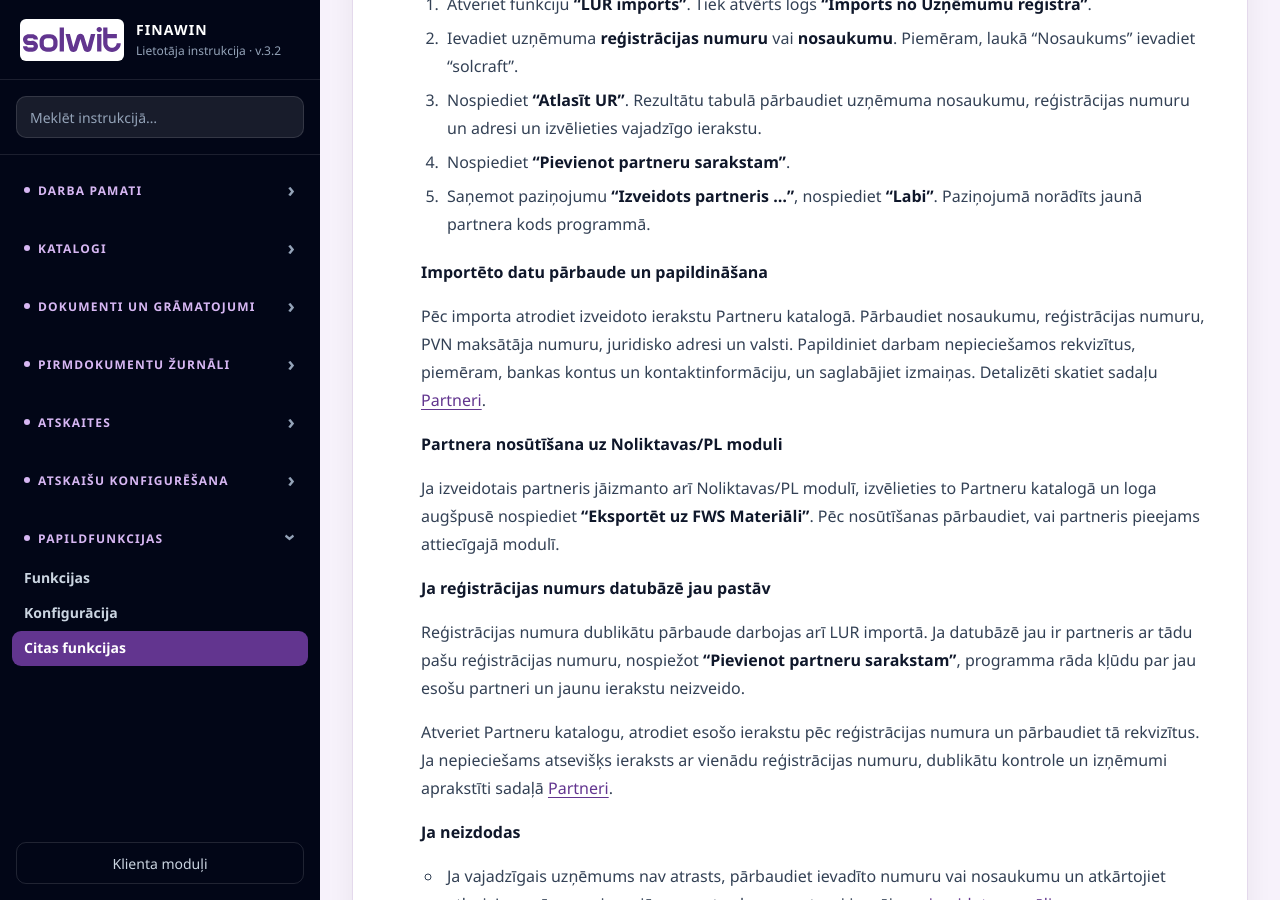
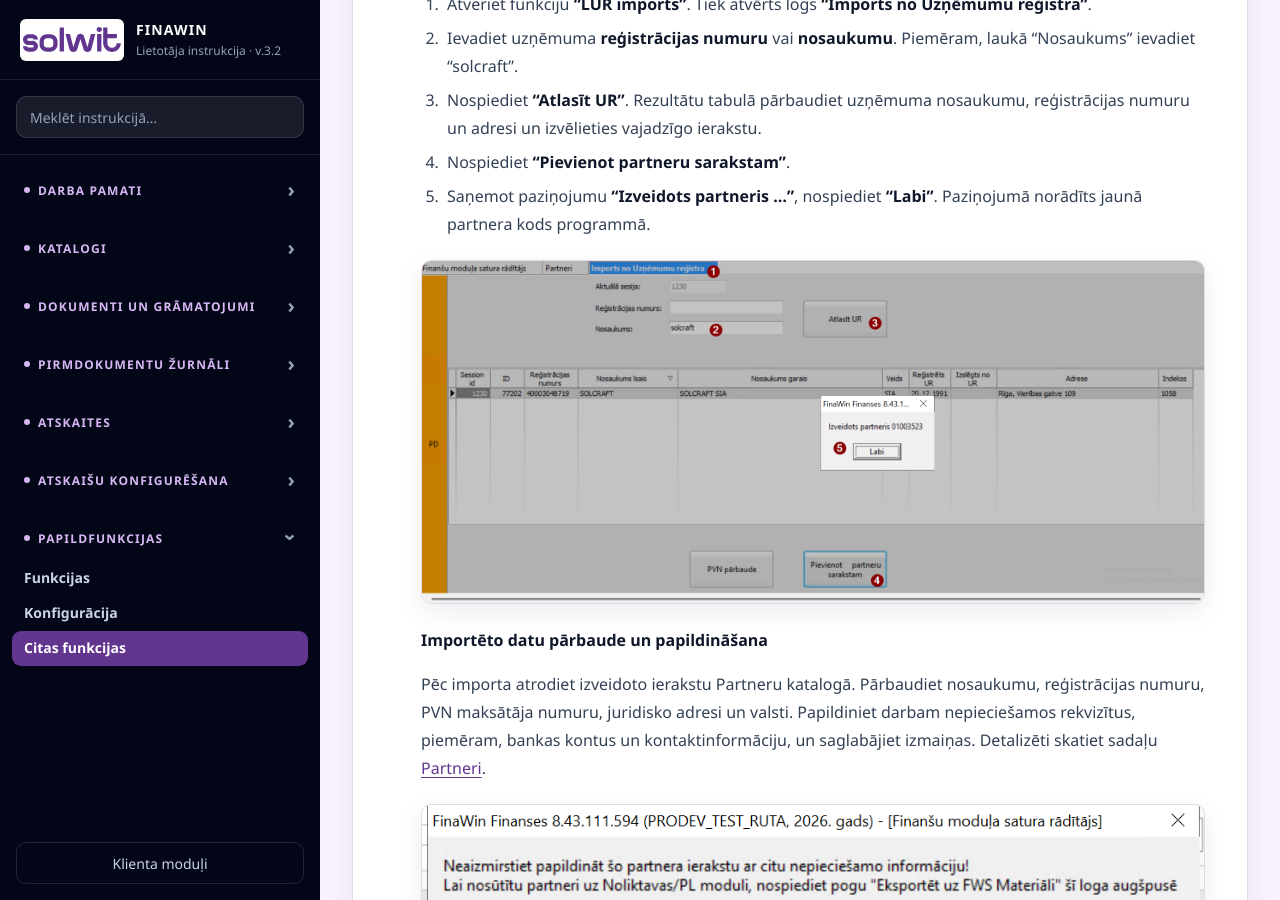
Before and after one commit to cymmtrwqp8-ctrl/finawin-instrukcija1, a Jekyll site: the page built from _docs/076-papildfunkcijas-citas-funkcijas.md, in a window 1280 px wide and 900 px high, scrolled down 1217 px. Built offline with Jekyll 4.4.1, drawn with Linux system fonts in a browser that asks for light colours.

Commit message:
Add approved screenshots to LUR import instructions

```diff
--- a/_docs/076-papildfunkcijas-citas-funkcijas.md
+++ b/_docs/076-papildfunkcijas-citas-funkcijas.md
@@ -38,15 +38,21 @@
     5. Saņemot paziņojumu **“Izveidots partneris …”**, nospiediet **“Labi”**. Paziņojumā norādīts jaunā partnera kods programmā.
 
 
+    <img src="{{ site.baseurl }}/assets/images/lur-imports-uznemuma-atlase.png" alt="LUR imports: uzņēmuma meklēšana, atlase, pievienošana partneru sarakstam un izveides apstiprinājums" />
+
     **Importēto datu pārbaude un papildināšana**
 
     Pēc importa atrodiet izveidoto ierakstu Partneru katalogā. Pārbaudiet nosaukumu, reģistrācijas numuru, PVN maksātāja numuru, juridisko adresi un valsti. Papildiniet darbam nepieciešamos rekvizītus, piemēram, bankas kontus un kontaktinformāciju, un saglabājiet izmaiņas. Detalizēti skatiet sadaļu <a href="{{ site.baseurl }}/docs/katalogi-partneri/">Partneri</a>.
 
 
+    <img src="{{ site.baseurl }}/assets/images/lur-imports-partnera-papildinasana.png" alt="Programmas atgādinājums papildināt importētā partnera rekvizītus un nosūtīt to uz Noliktavas/PL moduli" />
+
     **Partnera nosūtīšana uz Noliktavas/PL moduli**
 
     Ja izveidotais partneris jāizmanto arī Noliktavas/PL modulī, izvēlieties to Partneru katalogā un loga augšpusē nospiediet **“Eksportēt uz FWS Materiāli”**. Pēc nosūtīšanas pārbaudiet, vai partneris pieejams attiecīgajā modulī.
 
+
+    <img src="{{ site.baseurl }}/assets/images/lur-imports-eksports-uz-fws.png" alt="Izveidotā partnera izvēle un poga Eksportēt uz FWS Materiāli Partneru katalogā" />
 
     **Ja reģistrācijas numurs datubāzē jau pastāv**
 
```
Also changed, not shown: assets/images/lur-imports-eksports-uz-fws.png (added), assets/images/lur-imports-partnera-papildinasana.png (added), assets/images/lur-imports-uznemuma-atlase.png (added).
